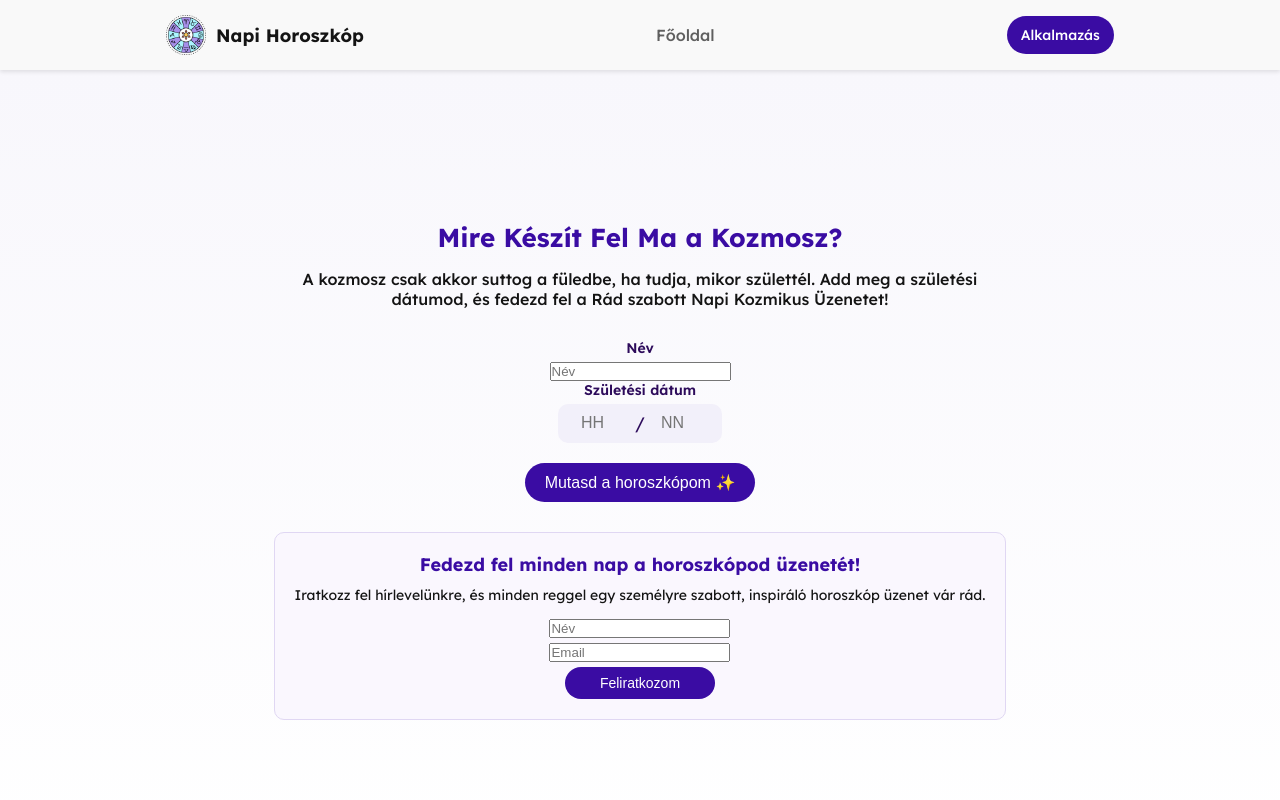
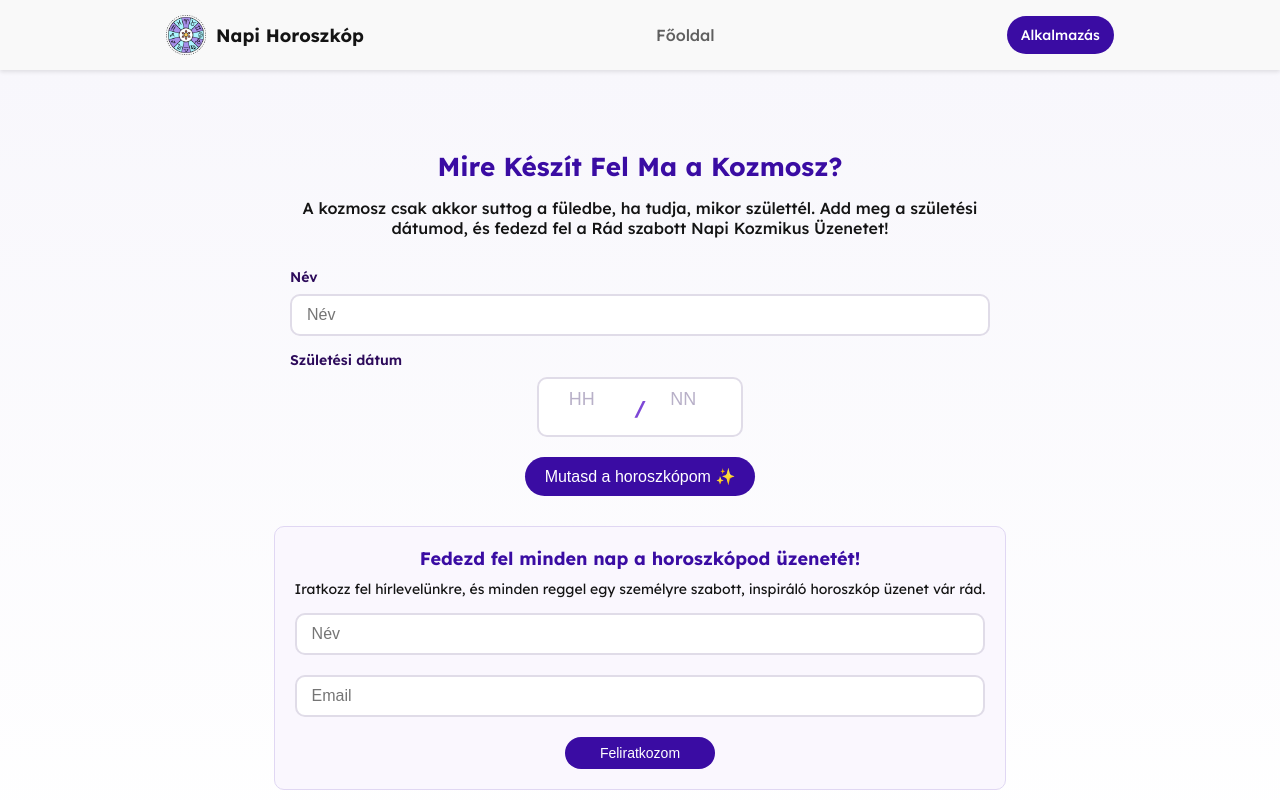
Before and after one commit to Norkfor/napihoroszkop, a React (Vite) app in the folder frontend/: page /app in a window 1280 px wide. Shown: the top 800 px of the page. Built offline with nearby package versions, Linux system fonts and the light colour scheme.

Commit message:
feat: tweak app ui

```diff
--- a/frontend/src/components/app/HoroscopeGenerator.css
+++ b/frontend/src/components/app/HoroscopeGenerator.css
@@ -31,34 +31,49 @@
 
 .input-label {
   display: block;
-  margin-bottom: 0.5rem;
+  margin-bottom: 0.8rem;
   color: #2d0b5b;
   font-weight: 600;
   font-size: 1.4rem;
+  text-align: left;
 }
 
 .input-group {
   display: inline-flex;
   align-items: center;
-  gap: 0.5rem;
-  background: #f2f0fa;
+  gap: 1rem;
+  background: white;
+  border: 2px solid #e0dce8;
   border-radius: 10px;
-  padding: 0.8rem 1.2rem;
+  padding: 1rem 1.5rem;
+  transition: all 0.3s ease;
+}
+
+.input-group:focus-within {
+  border-color: var(--primary-color);
+  box-shadow: 0 0 0 3px rgba(125, 71, 214, 0.1);
 }
 
 .horoscope-input {
-  width: 60px;
+  width: 70px;
   text-align: center;
-  font-size: 1.6rem;
+  font-size: 1.8rem;
+  font-weight: 600;
   border: none;
   background: transparent;
   outline: none;
   color: #2d0b5b;
 }
 
+.horoscope-input::placeholder {
+  color: #b8b0c8;
+  font-weight: 400;
+}
+
 .date-separator {
-  font-size: 1.8rem;
-  color: #2d0b5b;
+  font-size: 2rem;
+  color: #7d47d6;
+  font-weight: 600;
 }
 
 .horoscope-button {
@@ -87,19 +102,42 @@
 }
 
 .input-wrapper {
-  display: flex;
-  flex-direction: column;
-  align-items: center;
+  position: relative;
+  margin-bottom: 1.5rem;
+}
+
+.input-wrapper input[type="text"],
+input[type="email"] {
+  width: 100%;
+  padding: 1rem 1.5rem;
+  font-size: 1.6rem;
+  border: 2px solid #e0dce8;
+  border-radius: 10px;
+  background: white;
+  color: #2d0b5b;
+  transition: all 0.3s ease;
+}
+
+.input-wrapper input[type="text"]:focus,
+input[type="email"]:focus {
+  outline: none;
+  border-color: var(--primary-color);
+  box-shadow: 0 0 0 3px rgba(125, 71, 214, 0.1);
 }
 
 .error-text {
   color: #e63946;
-  font-size: 0.9rem;
-  margin-bottom: 0.3rem;
+  font-size: 1rem;
+  margin-bottom: 0.5rem;
   text-align: center;
+  font-weight: 500;
 }
 
 .input-error {
-  border: 2px solid #e63946;
-  background-color: #fff5f5;
+  border-color: #e63946 !important;
+  background-color: #fff5f5 !important;
 }
+
+.input-wrapper input.input-error:focus {
+  box-shadow: 0 0 0 3px rgba(230, 57, 70, 0.1);
+}
```
